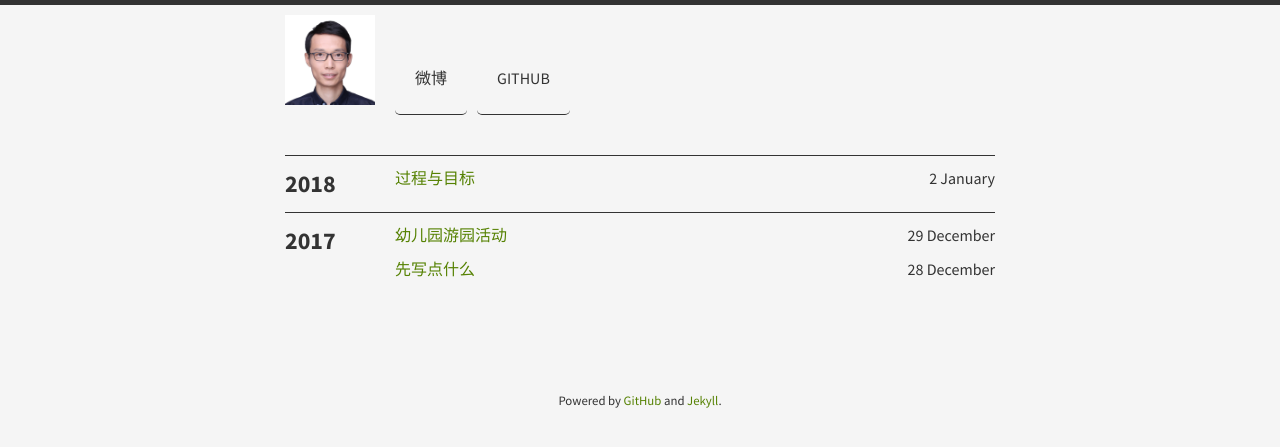
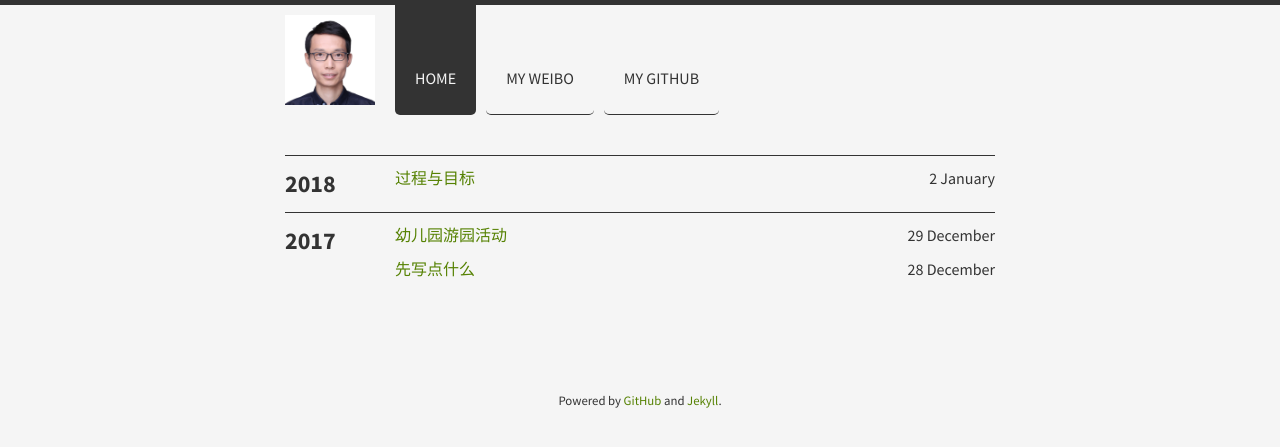
Before and after one commit to Dinneth/myblog, a Jekyll site: the page built from index.html, in a window 1280 px wide. Shown: the top 447 px of the page. Built offline with Jekyll 4.4.1, drawn with Linux system fonts in a browser that asks for light colours.

Commit message:
Update links.yml

```diff
--- a/_data/links.yml
+++ b/_data/links.yml
@@ -1,6 +1,6 @@
-# - url: /
-#  title: Home
+- url: /
+  title: Home
 - url: https://weibo.com/dinneth
-  title: 微博
+  title: My Weibo
 - url: https://github.com/dinneth
-  title: GitHub
+  title: My GitHub
```
